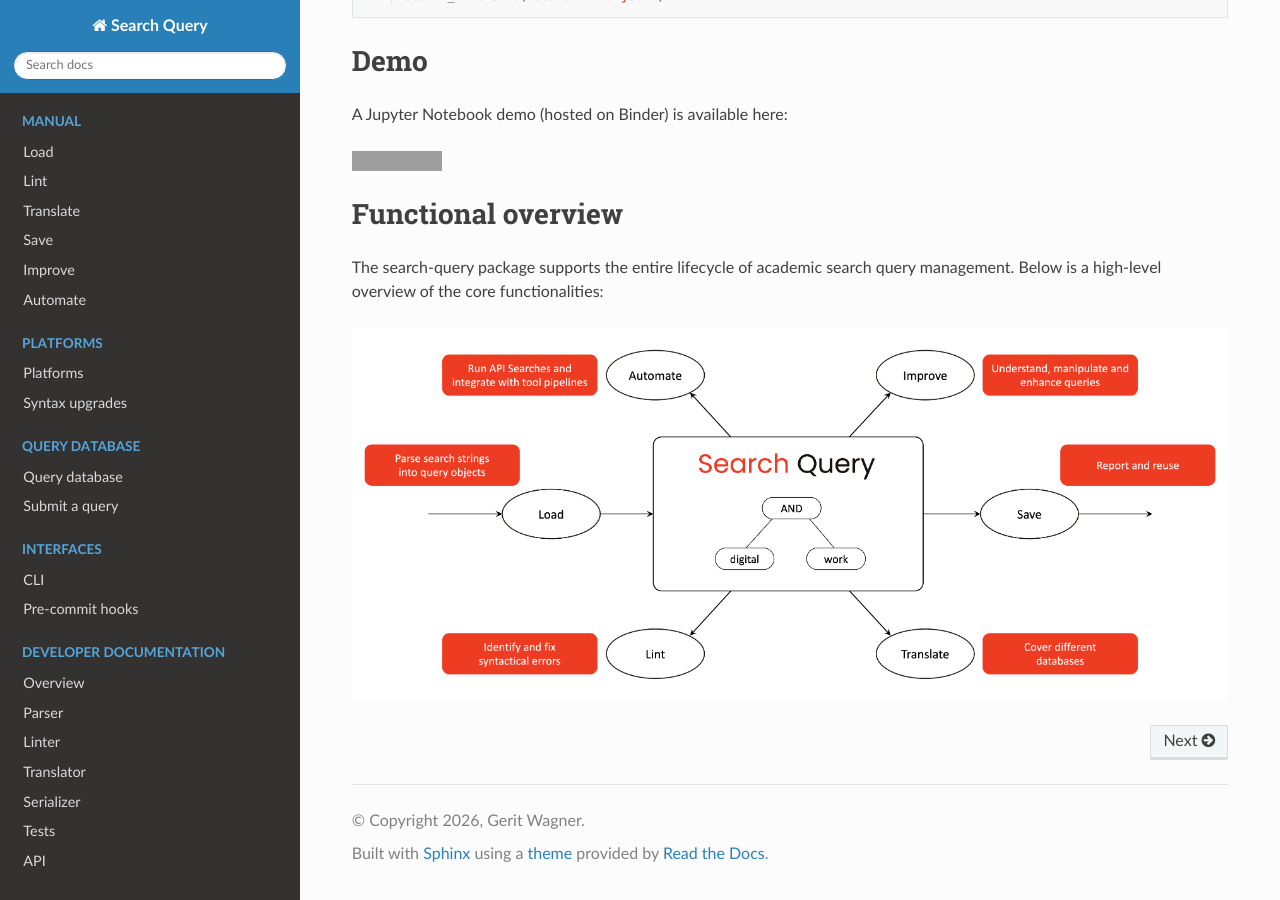
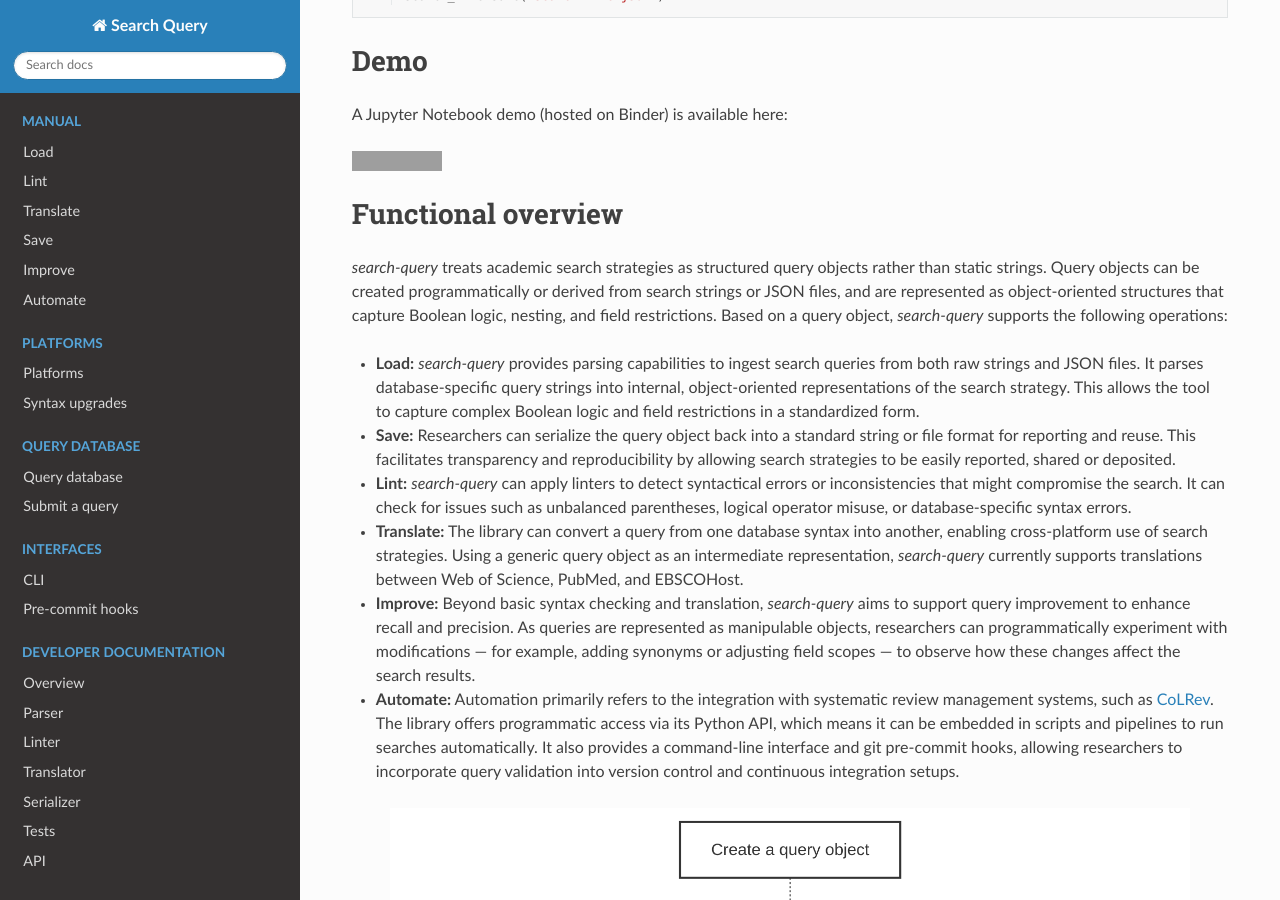
Before and after one commit to CoLRev-Environment/search-query, a Sphinx documentation site: the page built from docs/source/index.rst, in a window 1280 px wide and 900 px high, scrolled down 1774 px. Built offline with Sphinx 7.4.7 and the Read the Docs theme 3.1.0, drawn with Linux system fonts in a browser that asks for light colours; grey boxes are pictures that could not be loaded.

Commit message:
docs: update functional overview

```diff
--- a/docs/source/index.rst
+++ b/docs/source/index.rst
@@ -115,10 +115,33 @@ A Jupyter Notebook demo (hosted on Binder) is available here:
 Functional overview
 ======================
 
-The search-query package supports the entire lifecycle of academic search query management.
-Below is a high-level overview of the core functionalities:
+*search-query* treats academic search strategies as structured query objects rather than static strings.
+Query objects can be created programmatically or derived from search strings or JSON files, and are represented as object-oriented structures that capture Boolean logic, nesting, and field restrictions.
+Based on a query object, *search-query* supports the following operations:
+
+- **Load:** *search-query* provides parsing capabilities to ingest search queries from both raw strings and JSON files.
+  It parses database-specific query strings into internal, object-oriented representations of the search strategy.
+  This allows the tool to capture complex Boolean logic and field restrictions in a standardized form.
+
+- **Save:** Researchers can serialize the query object back into a standard string or file format for reporting and reuse.
+  This facilitates transparency and reproducibility by allowing search strategies to be easily reported, shared or deposited.
+
+- **Lint:** *search-query* can apply linters to detect syntactical errors or inconsistencies that might compromise the search.
+  It can check for issues such as unbalanced parentheses, logical operator misuse, or database-specific syntax errors.
+
+- **Translate:** The library can convert a query from one database syntax into another, enabling cross-platform use of search strategies.
+  Using a generic query object as an intermediate representation, *search-query* currently supports translations between  Web of Science, PubMed, and EBSCOHost.
+
+- **Improve:** Beyond basic syntax checking and translation, *search-query* aims to support query improvement to enhance recall and precision.
+  As queries are represented as manipulable objects, researchers can programmatically experiment with modifications — for example, adding synonyms or adjusting field scopes — to observe how these changes affect the search results.
+
+- **Automate:** Automation primarily refers to the integration with systematic review management systems, such as `CoLRev <https://github.com/CoLRev-Environment/colrev?tab=readme-ov-file>`_.
+  The library offers programmatic access via its Python API, which means it can be embedded in scripts and pipelines to run searches automatically.
+  It also provides a command-line interface and git pre-commit hooks, allowing researchers to incorporate query validation into version control and continuous integration setups.
 
 .. image:: presentation.png
+   :width: 800 px
+   :align: center
 
 .. toctree::
    :hidden:
```
Also changed, not shown: docs/source/presentation.png.
